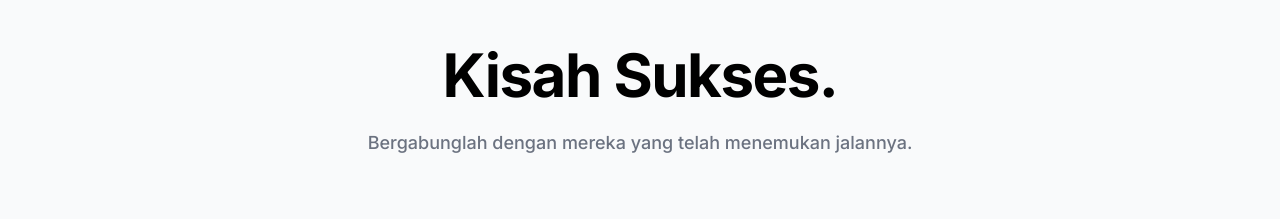
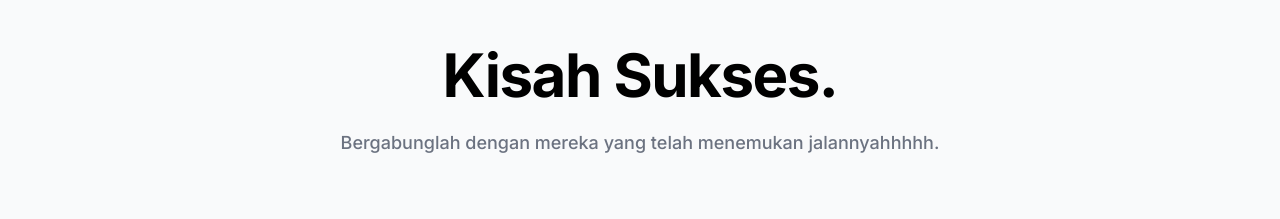
Before and after one commit to adefikri011/CarrearLensAi, a Next.js app: page / in a window 1280 px wide. Shown: the part 4120-4339 px from the top of the page. Built offline with nearby package versions, Linux system fonts and the light colour scheme.

Commit message:
testtt5555

```diff
--- a/app/page.tsx
+++ b/app/page.tsx
@@ -536,7 +536,7 @@ const Testimonials = () => {
             transition={{ duration: 0.6, delay: 0.1 }}
             className="text-gray-500 font-medium text-lg"
           >
-            Bergabunglah dengan mereka yang telah menemukan jalannya.
+            Bergabunglah dengan mereka yang telah menemukan jalannyahhhhh.
           </motion.p>
         </div>
 
```
